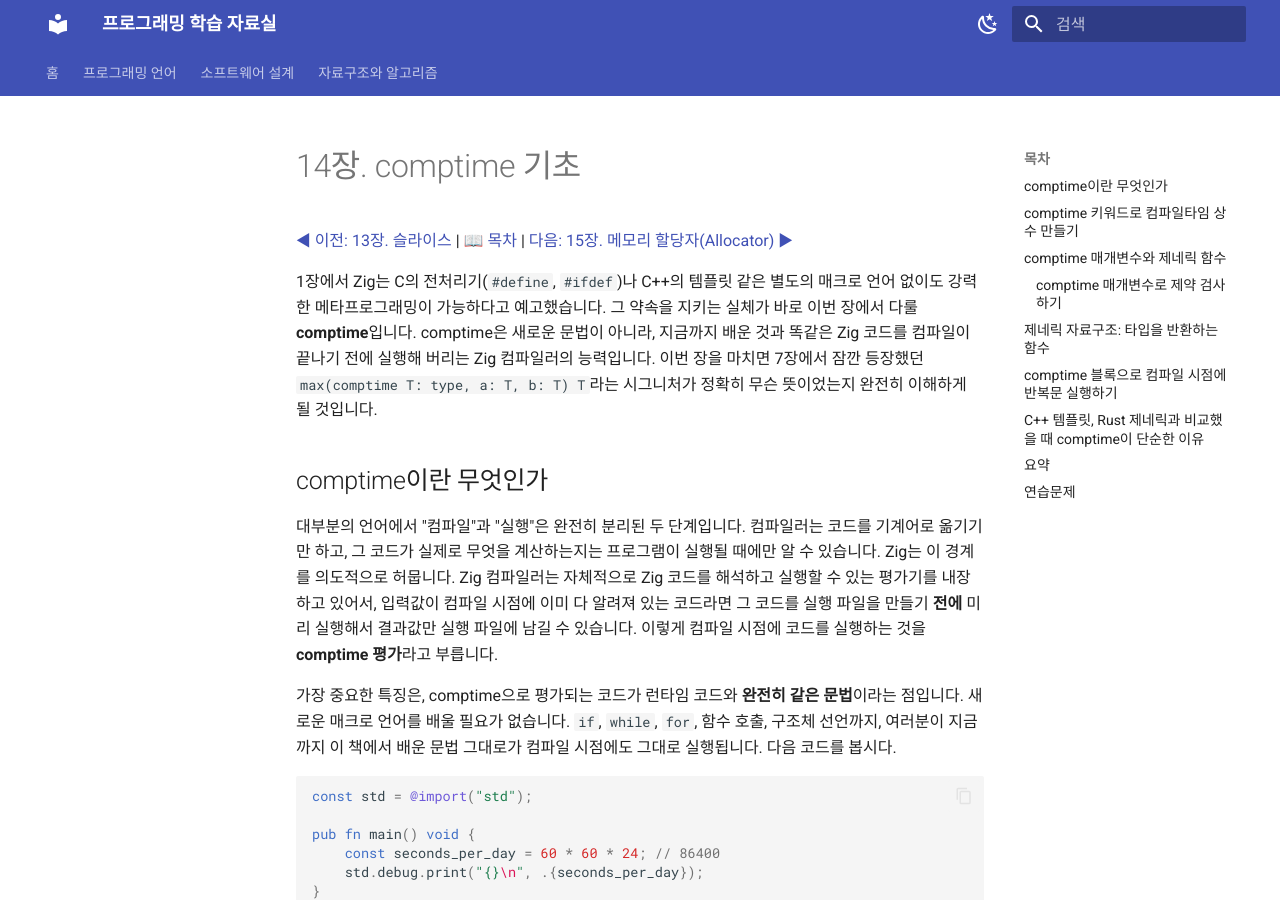
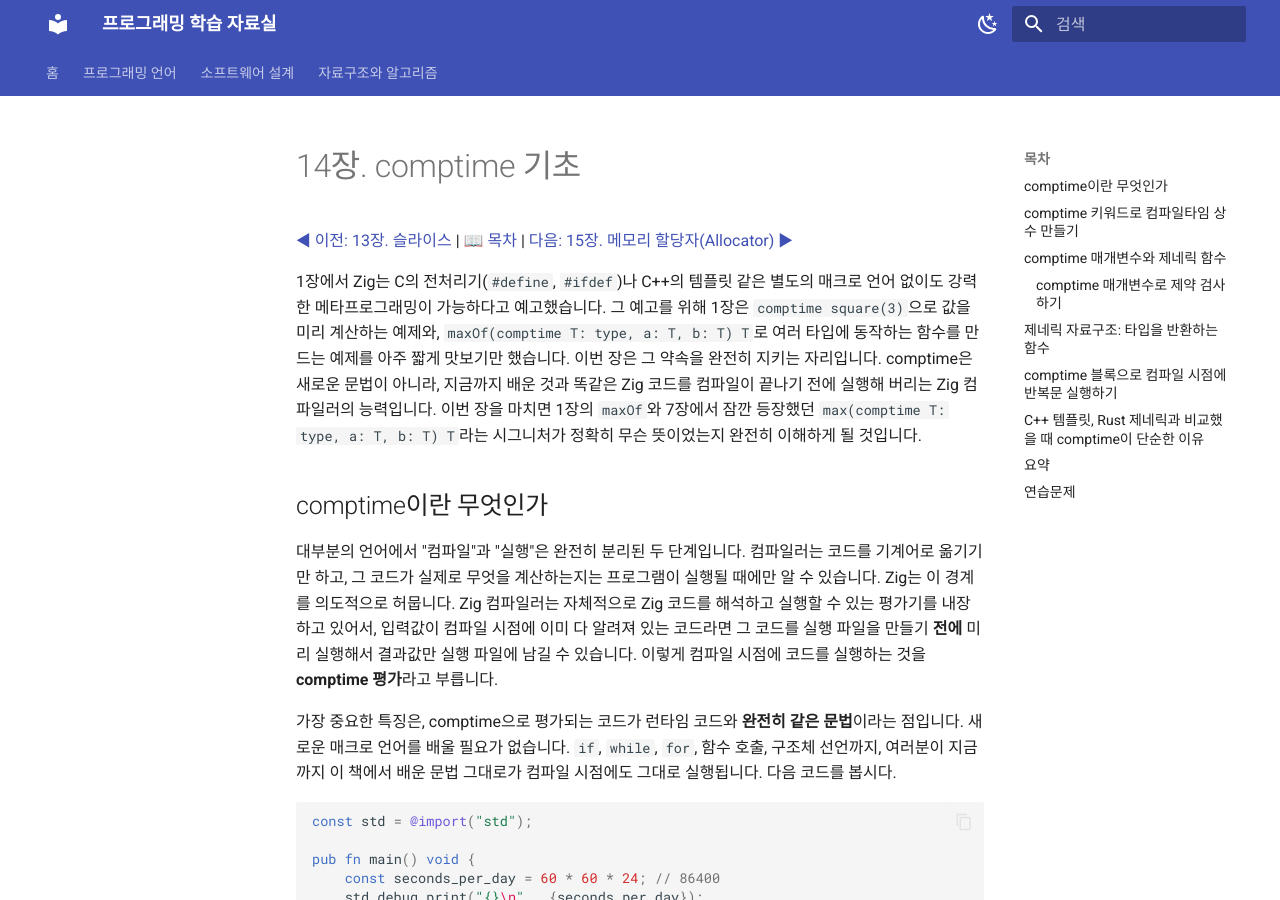
Before and after one commit to sim511777/books, an MkDocs documentation site: the page built from Programming/Languages/Zig/Zig기초/ch14-comptime기초.md, in a window 1280 px wide and 900 px high. Built offline with MkDocs 1.6.1 and Material for MkDocs 9.7.7, drawn with Linux system fonts in a browser that asks for light colours.

```diff
--- a/Programming/Languages/Zig/Zig기초/ch14-comptime기초.md
+++ b/Programming/Languages/Zig/Zig기초/ch14-comptime기초.md
@@ -3,7 +3,7 @@
 [◀ 이전: 13장. 슬라이스](ch13-슬라이스.md) | [📖 목차](00-목차.md) | [다음: 15장. 메모리 할당자(Allocator) ▶](ch15-메모리할당자.md)
 
 
-1장에서 Zig는 C의 전처리기(`#define`, `#ifdef`)나 C++의 템플릿 같은 별도의 매크로 언어 없이도 강력한 메타프로그래밍이 가능하다고 예고했습니다. 그 약속을 지키는 실체가 바로 이번 장에서 다룰 **comptime**입니다. comptime은 새로운 문법이 아니라, 지금까지 배운 것과 똑같은 Zig 코드를 컴파일이 끝나기 전에 실행해 버리는 Zig 컴파일러의 능력입니다. 이번 장을 마치면 7장에서 잠깐 등장했던 `max(comptime T: type, a: T, b: T) T`라는 시그니처가 정확히 무슨 뜻이었는지 완전히 이해하게 될 것입니다.
+1장에서 Zig는 C의 전처리기(`#define`, `#ifdef`)나 C++의 템플릿 같은 별도의 매크로 언어 없이도 강력한 메타프로그래밍이 가능하다고 예고했습니다. 그 예고를 위해 1장은 `comptime square(3)`으로 값을 미리 계산하는 예제와, `maxOf(comptime T: type, a: T, b: T) T`로 여러 타입에 동작하는 함수를 만드는 예제를 아주 짧게 맛보기만 했습니다. 이번 장은 그 약속을 완전히 지키는 자리입니다. comptime은 새로운 문법이 아니라, 지금까지 배운 것과 똑같은 Zig 코드를 컴파일이 끝나기 전에 실행해 버리는 Zig 컴파일러의 능력입니다. 이번 장을 마치면 1장의 `maxOf`와 7장에서 잠깐 등장했던 `max(comptime T: type, a: T, b: T) T`라는 시그니처가 정확히 무슨 뜻이었는지 완전히 이해하게 될 것입니다.
 
 ## comptime이란 무엇인가
 
```
